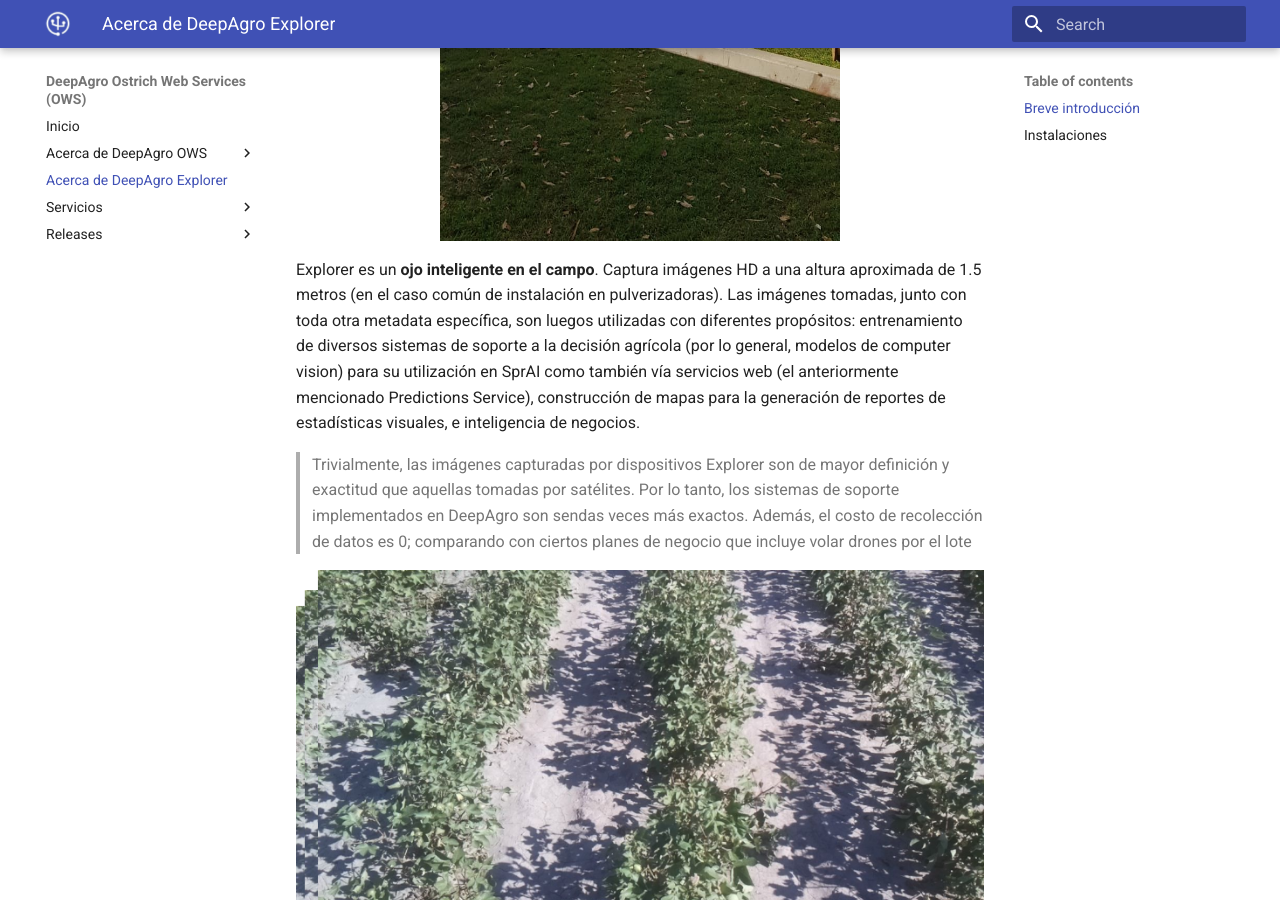
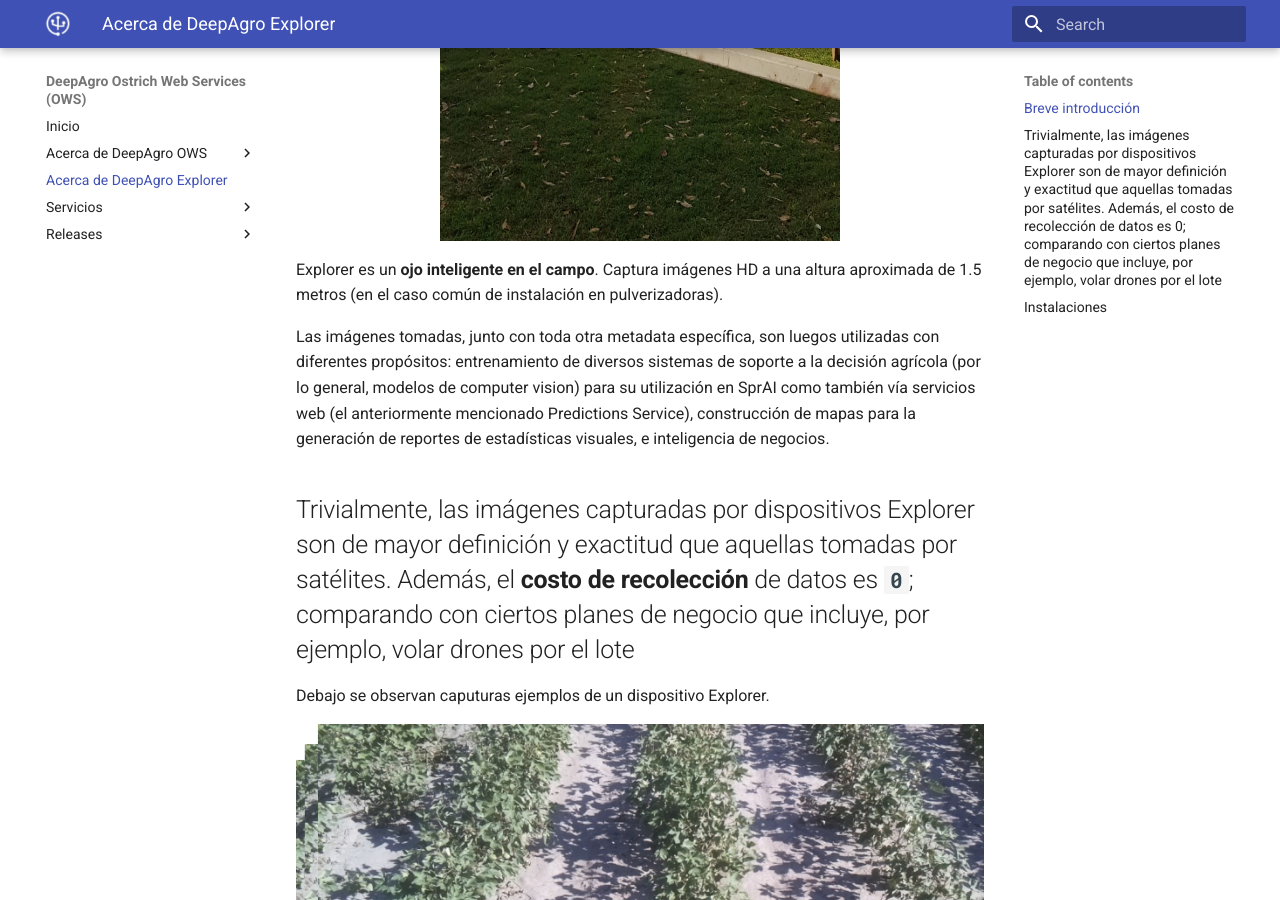
Before and after one commit to deepagro/ows_docs, an MkDocs documentation site: the page built from docs/explorer.md, in a window 1280 px wide and 900 px high, scrolled down 1969 px. Built offline with MkDocs 1.6.1 and Material for MkDocs 9.7.7, drawn with Linux system fonts in a browser that asks for light colours; some of the changed text lies outside the part shown.

Commit message:
Add/Remove several sentences

````diff
--- a/docs/explorer.md
+++ b/docs/explorer.md
@@ -15,9 +15,14 @@
 
 ![Dispositivo colocado 2](./../img/explorer/plugged-2.jpeg "Dispositivo colocado 2"){ width=400; style="display: block; margin: 0 auto" }
 
-Explorer es un **ojo inteligente en el campo**. Captura imágenes HD a una altura aproximada de 1.5 metros (en el caso común de instalación en pulverizadoras). Las imágenes tomadas, junto con toda otra metadata específica, son luegos utilizadas con diferentes propósitos: entrenamiento de diversos sistemas de soporte a la decisión agrícola (por lo general, modelos de computer vision) para su utilización en SprAI como también vía servicios web (el anteriormente mencionado Predictions Service), construcción de mapas para la generación de reportes de estadísticas visuales, e inteligencia de negocios.
+Explorer es un **ojo inteligente en el campo**. Captura imágenes HD a una altura aproximada de 1.5 metros (en el caso común de instalación en pulverizadoras).
 
-> Trivialmente, las imágenes capturadas por dispositivos Explorer son de mayor definición y exactitud que aquellas tomadas por satélites. Por lo tanto, los sistemas de soporte implementados en DeepAgro son sendas veces más exactos. Además, el costo de recolección de datos es 0; comparando con ciertos planes de negocio que incluye volar drones por el lote
+Las imágenes tomadas, junto con toda otra metadata específica, son luegos utilizadas con diferentes propósitos: entrenamiento de diversos sistemas de soporte a la decisión agrícola (por lo general, modelos de computer vision) para su utilización en SprAI como también vía servicios web (el anteriormente mencionado Predictions Service), construcción de mapas para la generación de reportes de estadísticas visuales, e inteligencia de negocios.
+
+Trivialmente, las imágenes capturadas por dispositivos Explorer son de mayor definición y exactitud que aquellas tomadas por satélites. Además, el **costo de recolección** de datos es **```0```**; comparando con ciertos planes de negocio que incluye, por ejemplo, volar drones por el lote
+---
+
+Debajo se observan caputuras ejemplos de un dispositivo Explorer.
 
 ![Samples](./../img/explorer/samples.png "Samples"){ height=5; style="display: block; margin: 0 auto" }
 
@@ -26,3 +31,5 @@
 Actualmente, se encuentran instalados en diversas ubicaciones geográficas.
 
 ![Mapa explorer](./../img/explorer/map.png "Mapa explorer"){ height=5; style="display: block; margin: 0 auto" }
+
+Explorer es comercializado por DeepAgro o brindado comodato para el posterior entrenamiento de modelos de computer vision específicos del cliente.
````
